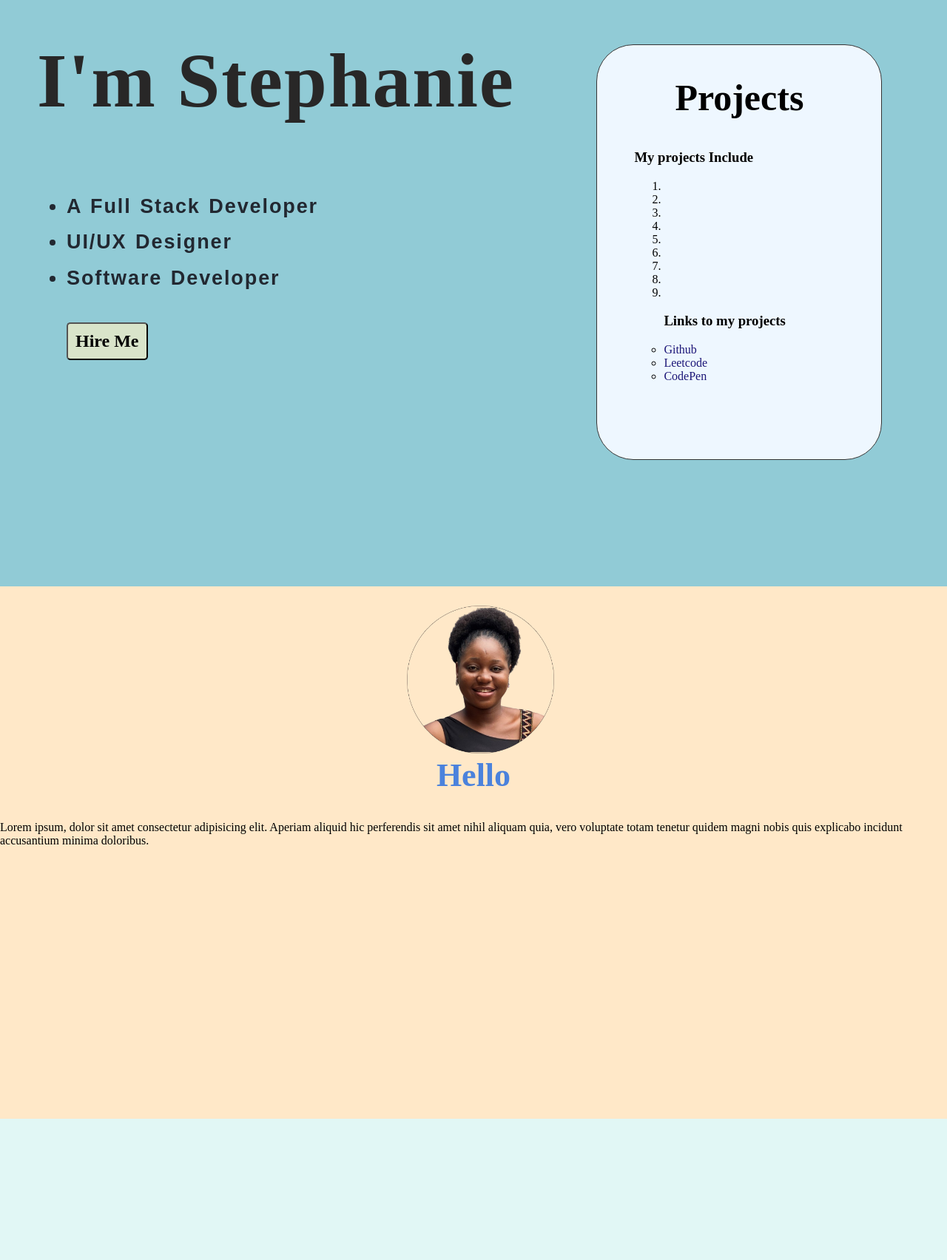
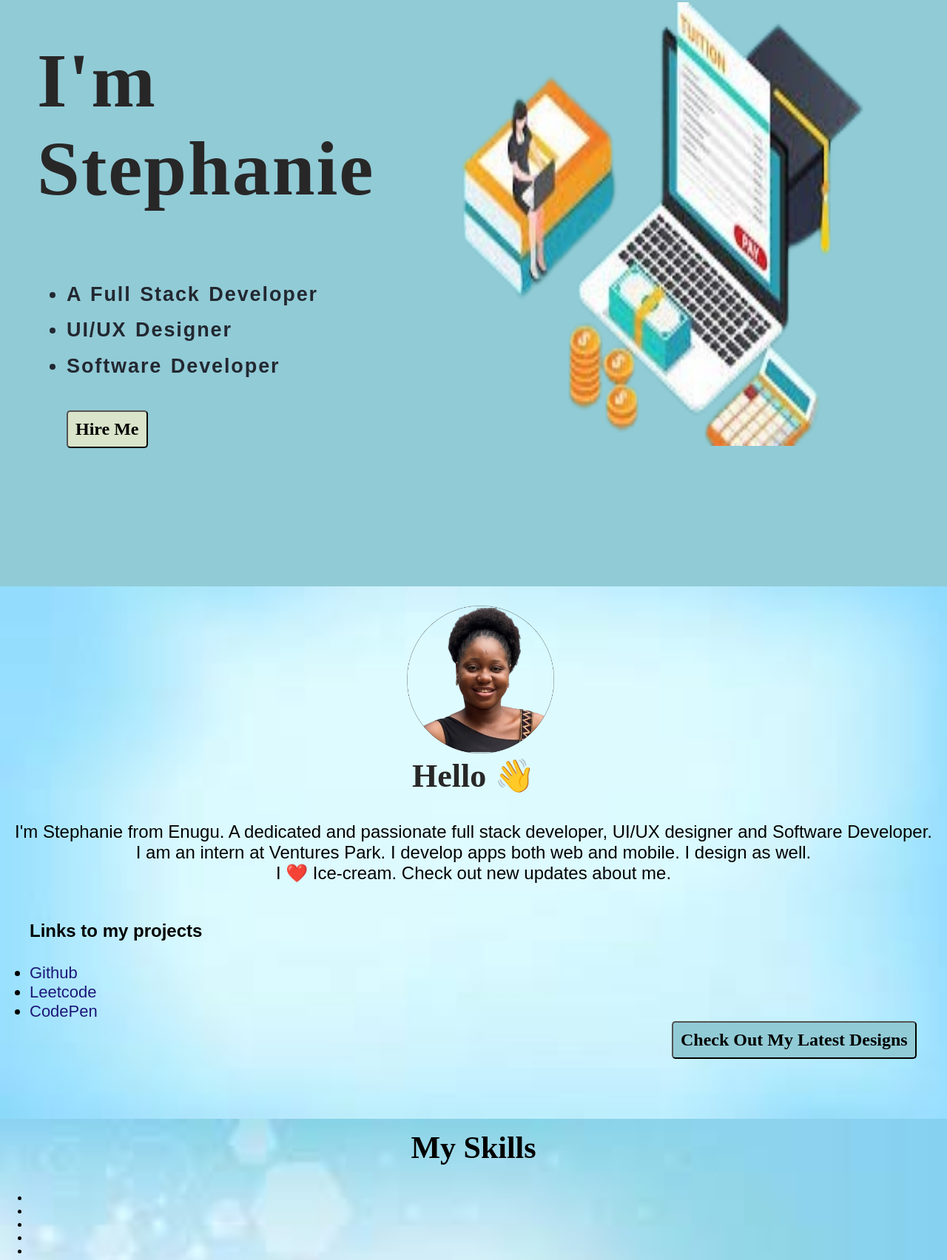
Before and after one commit to Stephaniennesochi/web-dev-practice, a plain HTML site: page Capstone Project2/index.html in a window 1280 px wide. Shown: the part 138-1842 px from the top of the page at 74% size. Drawn offline with Linux system fonts and the light colour scheme.

Commit message:
Add files via upload

```diff
--- a/Capstone Project2/index.html
+++ b/Capstone Project2/index.html
@@ -10,13 +10,14 @@
     <nav>
         <ol class="navbar-container">
             <li class="navbar"><a href="./index.html#sect-one"><b>Hero</b></a></li>
-            <li class="navbar"><a href="./index.html#resume-section"><b>Experience</b></a></li>
+            <li class="navbar"><a href="./index.html#resume-section"><b>About Me</b></a></li>
             <li class="navbar"><a href="./index.html#skills"><b>Skills</b></a></li>
-            <li class="navbar"><a href="./index.html#about-me"><b>About Me</b></a></li>
+            <li class="navbar"><a href="./index.html#about-me"><b>Experience</b></a></li>
             <li class="navbar"><a href="./index.html#contact-me"><b>Contact Me</b></a></li>
         </ol>
     </nav>
     <section id="sect-one">
+        <img id="laptop" src="./images.png" alt="laptop">
         <div class="hero-sect">
 
             <h1 class="head-text">I'm Stephanie</h1>
@@ -27,30 +28,8 @@
                <li class="job">UI/UX Designer</li>
                <li class="job">Software Developer</li>
                <br /><br />
-               <input type="button" value="Hire Me">
+               <input  type="button" value="Hire Me">
 
-               <div class="hero">
-                <h2 class="hero-text">Projects</h2>
-                <div class="hero-full">
-                <h3>My projects Include</h3>
-                <ol>
-                    <li></li>
-                    <li></li>
-                    <li></li>
-                    <li></li>
-                    <li></li>
-                    <li></li>
-                    <li></li>
-                    <li></li>
-                    <li></li>
-                </ol>
-                <ul>
-                    <h3> Links to my projects </h3>
-                    <li class="projects"><a href="https://www.github.com/Stephaniennesochi" target="_blank">Github</a></li>
-                    <li class="projects"><a href="https://leetcode.com/u/Stephanie_24/" target="_blank">Leetcode</a></li>
-                    <li class="projects"><a href="https://codepen.io/Nnesochi" target="_blank">CodePen</a></li>
-                </ul>
-                </div>
                </div>
             </ul>
         </div>
@@ -59,15 +38,36 @@
     </section>
     <section id="resume-section">
         <img class="profile-photo" src="./profile photo.png" alt="mypicture">
-        <h2 class="profile-text">Hello</h2>
-        <p>
-           Lorem ipsum, dolor sit amet consectetur adipisicing elit. Aperiam aliquid hic perferendis sit amet nihil aliquam quia, vero voluptate totam tenetur quidem magni nobis quis explicabo incidunt accusantium minima doloribus.
+        <h2 class="profile-text">Hello 👋</h2>
+        <p class="myprofile">
+           I'm Stephanie from Enugu. A  dedicated and passionate full stack developer, UI/UX designer and Software Developer.<br>
+           I am an intern at Ventures Park. I develop apps both web and mobile. I design as well. <br>
+           I ❤️ Ice-cream. Check out new updates about me.
         </p>
+
+        <div class="hero">
+            <ul>
+                <h3> Links to my projects </h3>
+                <li class="projects"><a href="https://www.github.com/Stephaniennesochi" target="_blank">Github</a></li>
+                <li class="projects"><a href="https://leetcode.com/u/Stephanie_24/" target="_blank">Leetcode</a></li>
+                <li class="projects"><a href="https://codepen.io/Nnesochi" target="_blank">CodePen</a></li>
+                <input class="btn" type="button" value="Check Out My Latest Designs">
+            </ul>
+            </div>
+
     </section>
     <section id="skills">
-
+        <h2 class="skill-header">My Skills</h2>
+        <ul>
+            <li></li>
+            <li></li>
+            <li></li>
+            <li></li>
+            <li></li>
+        </ul>
     </section>
     <section id="about-me">
+        <h2 class="exp-header">Education and Experience</h2>
 
     </section>
     <section id="contact-me">
--- a/Capstone Project2/style.css
+++ b/Capstone Project2/style.css
@@ -1,18 +1,11 @@
 body{
     margin: 0;
 }
-.hero{
-    background-color: #EEF7FF;
-    border: 1px solid rgb(53, 52, 52);
-    border-radius: 50px;
-    height: 70vh;
-    width: 30%;
-    position: absolute;
-    bottom: 5%;
-    left: 63%;
-}
-.hero:hover{
-    background-color:#d9e4ca ;
+#laptop{
+    height: 600px;
+    width: 700px;
+    float: right;
+    margin-top: 40px;
 }
 
 #sect-one{
@@ -21,8 +14,10 @@ body{
     padding: 30px;
 }
 #resume-section{
-    background-color: #FFE8C8;
+    background-color: #A67B5B;
     height: 90vh;
+    background-image: url(./background-image.jpg);
+    background-size: cover;
 }
 .profile-photo{
     height: 200px;
@@ -30,12 +25,15 @@ body{
     margin-top: 2%;
 }
 #skills{
-    background-color:#E1F7F5 ;
-    height: 100vh;
+    background-image: url(./next-image.jpg) ;
+    background-size: cover;
+    height: 90vh;
+
 }
 #about-me{
-    background-color:#F0EBE3 ;
-    height: 100vh;
+    background-image: url(./about-image.jpg);
+    background-size: cover;
+    height: 90vh;
 }
 #contact-me{
     background-color: #91cbd6;
@@ -82,8 +80,15 @@ nav{
     padding: 8px;
     background-color:#d9e4ca;
 }
-h3, .projects{
-    font-family: serif;
+.projects{
+    font-family: sans-serif;
+    font-size: 22px;
+}
+h3{
+    margin-top: 45px;
+    font-family: sans-serif;
+    font-size: 24px;
+    line-height: 1.6;
 }
 input{
     padding: 10px;
@@ -95,8 +100,19 @@ input{
     letter-spacing: 1.8;
 
 }
+.btn{
+    padding: 10px;
+    border-radius: 5px;
+    font-size: 24px;
+    font-family: serif;
+    font-weight: 700;
+    background-color:#91cbd6 ;
+    letter-spacing: 1.8;
+    margin-left: 70%;
+}
+
 input:hover{
-    background-color: #4b82dc;
+    background-color: rgb(40, 39, 39);
     color: white;
 }
 .profile-text{
@@ -104,7 +120,7 @@ input:hover{
     font-size: 44px;
     font-family: serif;
     margin-top: 0px;
-    color:#4b82dc ;
+    color:rgb(40, 39, 39) ;
 }
 .footer{
     display: flex;
@@ -118,19 +134,29 @@ input:hover{
     padding-bottom: 10%;
 
 }
-.hero-text{
-    text-align: center;
-    font-size: 50px;
-    font-weight: 900;
-    font-family: serif;
-}
 
 .social{
-    color: black;
+    color: blue;
 }
 .main-footer{
     padding-left: 30%;
 }
-.hero-full{
-    padding-left: 50px;
+.myprofile{
+    text-align: center;
+    font-family: sans-serif;
+    font-size: 24px;
 }
+.skill-header{
+    text-align: center;
+    font-family: serif;
+    font-size: 42px;
+    padding-top: 15px;
+    margin-top: 0px;
+}
+.exp-header{
+    text-align: center;
+    font-family: serif;
+    font-size: 42px;
+    padding-top: 15px;
+    margin-top: 0px;
+}
```
Also changed, not shown: Capstone Project2/about-image.jpg (added), Capstone Project2/background-image.jpg (added), Capstone Project2/images.png (added), Capstone Project2/next-image.jpg (added).
